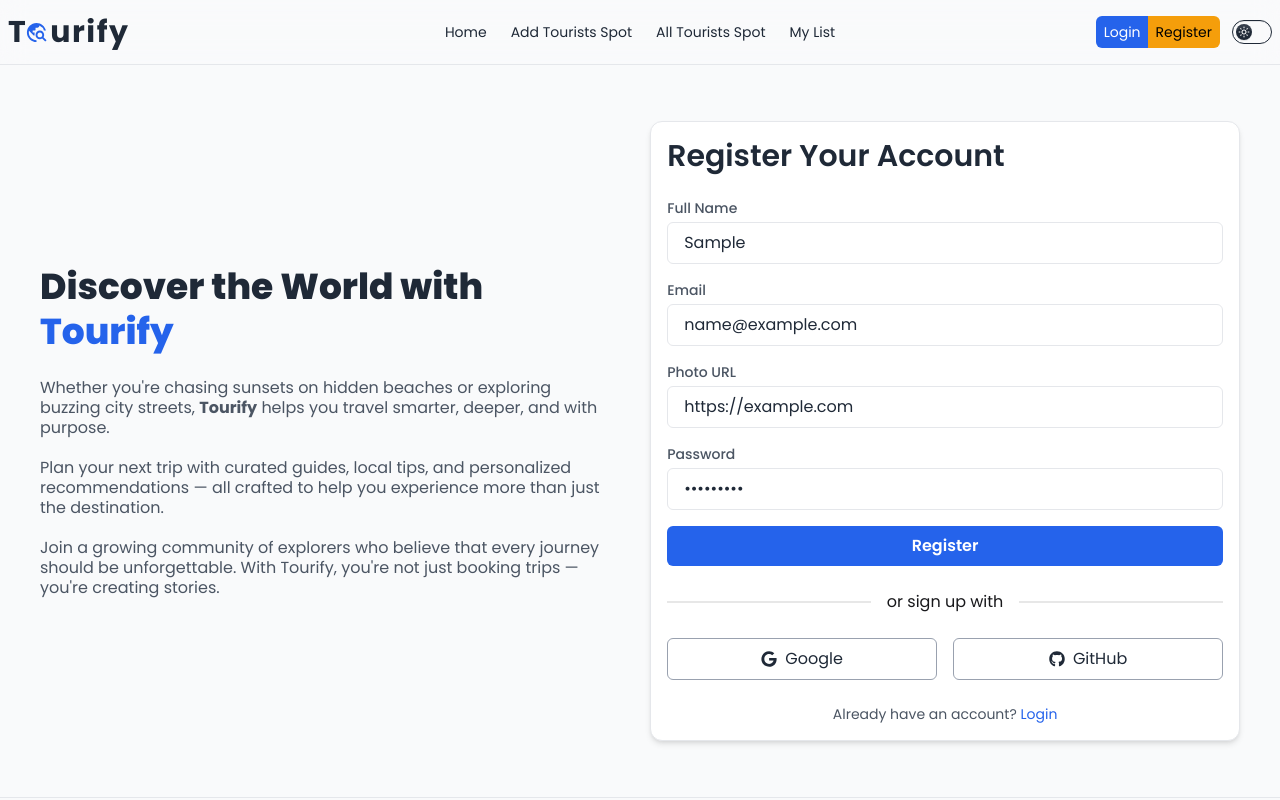
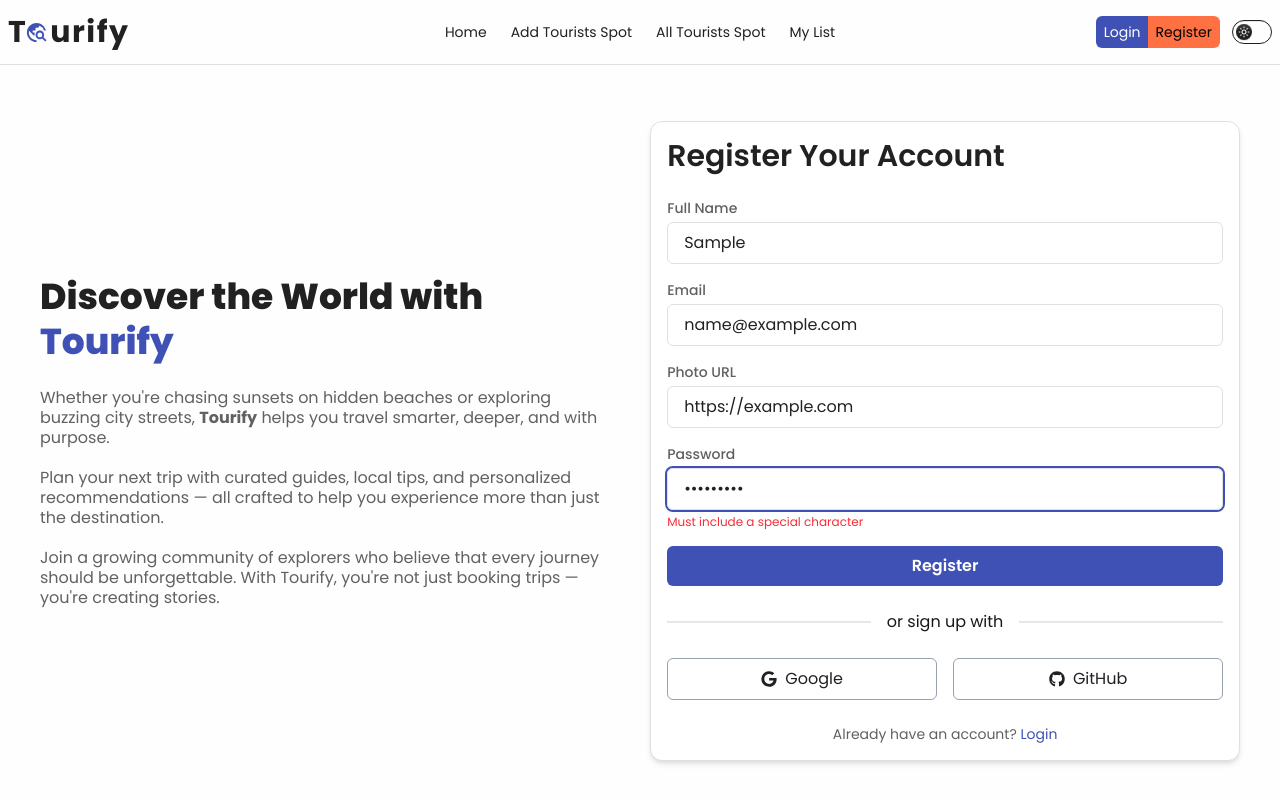
Before and after one commit to utsomondal/tourify-client, a React (Vite) app: page /register in a window 1280 px wide. Both pictures are taken after typing "Sample", "name@example.com", "https://example.com", "Sample123" into the empty fields and a click on the button "Register". Shown: the top 800 px of the page. Built offline with nearby package versions, Linux system fonts and the light colour scheme.

Commit message:
react form hook added, firebase env setup, applied form validation or register page

```diff
--- a/package.json
+++ b/package.json
@@ -15,6 +15,7 @@
     "firebase": "^12.0.0",
     "react": "^19.1.0",
     "react-dom": "^19.1.0",
+    "react-hook-form": "^7.62.0",
     "react-icons": "^5.5.0",
     "react-router": "^7.6.3",
     "sweetalert2": "^11.22.2",
--- a/src/Firebase/firebase.init.js
+++ b/src/Firebase/firebase.init.js
@@ -1,17 +1,19 @@
-// Import the functions you need from the SDKs you need
 import { initializeApp } from "firebase/app";
-// TODO: Add SDKs for Firebase products that you want to use
-// https://firebase.google.com/docs/web/setup#available-libraries
+import { getAuth } from "firebase/auth";
 
-// Your web app's Firebase configuration
 const firebaseConfig = {
-  apiKey: "AIzaSyAIv1EoaBvcIpbtDb3guOk39yld5vC9oLg",
-  authDomain: "tourify-c7618.firebaseapp.com",
-  projectId: "tourify-c7618",
-  storageBucket: "tourify-c7618.firebasestorage.app",
-  messagingSenderId: "615624376790",
-  appId: "1:615624376790:web:7df37b348ce1a55931a477"
+  apiKey: import.meta.env.VITE_FIREBASE_API_KEY,
+  authDomain: import.meta.env.VITE_FIREBASE_AUTH_DOMAIN,
+  projectId: import.meta.env.VITE_FIREBASE_PROJECT_ID,
+  storageBucket: import.meta.env.VITE_FIREBASE_STORAGE_BUCKET,
+  messagingSenderId: import.meta.env.VITE_FIREBASE_MESSAGING_SENDER_ID,
+  appId: import.meta.env.VITE_FIREBASE_APP_ID,
 };
 
 // Initialize Firebase
 const app = initializeApp(firebaseConfig);
+
+// Initialize Firebase Auth
+const auth = getAuth(app);
+
+export default auth;
--- a/src/Pages/RegisterPage.jsx
+++ b/src/Pages/RegisterPage.jsx
@@ -1,36 +1,19 @@
-import { useState } from "react";
 import { Link } from "react-router";
 import { FaGoogle, FaGithub } from "react-icons/fa";
+import { useForm } from "react-hook-form";
 
 const RegisterPage = () => {
-  const [error, setError] = useState("");
+  const {
+    register,
+    handleSubmit,
+    formState: { errors },
+    reset,
+  } = useForm();
 
-  const handleSubmit = (e) => {
-    e.preventDefault();
-
-    const form = e.target;
-    const name = form.name.value.trim();
-    const email = form.email.value.trim();
-    const photoURL = form.photoURL.value.trim();
-    const password = form.password.value;
-
-    // Password validation
-    const isValidPassword =
-      /[A-Z]/.test(password) && /[a-z]/.test(password) && password.length >= 6;
-
-    if (!isValidPassword) {
-      setError(
-        "Password must be at least 6 characters, contain an uppercase and a lowercase letter."
-      );
-      return;
-    }
-
-    setError("");
-
-    // Form data object
-    const userData = { name, email, photoURL, password };
-    console.log("Registering User:", userData);
-    // TODO: Call your registration API here
+  const onSubmit = (data) => {
+    console.log("Registering User", data);
+    // send data to backend
+    reset();
   };
 
   return (
@@ -65,7 +48,7 @@ const RegisterPage = () => {
             Register Your Account
           </h2>
 
-          <form onSubmit={handleSubmit} className="space-y-4" noValidate>
+          <form onSubmit={handleSubmit(onSubmit)} className="space-y-4">
             {/* Name */}
             <div>
               <label
@@ -76,12 +59,17 @@ const RegisterPage = () => {
               </label>
               <input
                 id="name"
-                name="name"
+                {...register("fullname", { required: "Full Name is Required" })}
                 type="text"
                 placeholder="John Doe"
                 required
                 className="w-full mt-1 px-4 py-2 border rounded-md bg-transparent border-lm-border dark:border-dm-border text-lm-text-primary dark:text-dm-text-primary focus:outline-none focus:ring-2 focus:ring-lm-primary dark:focus:ring-dm-primary"
               />
+              {errors.fullname && (
+                <p className="text-red-500 text-xs mt-1">
+                  {errors.fullname.message}
+                </p>
+              )}
             </div>
 
             {/* Email */}
@@ -94,12 +82,23 @@ const RegisterPage = () => {
               </label>
               <input
                 id="email"
-                name="email"
+                {...register("email", {
+                  required: "Email is required",
+                  pattern: {
+                    value: /^\S+@\S+$/i,
+                    message: "Invalid email address",
+                  },
+                })}
                 type="email"
+                required
                 placeholder="example@email.com"
-                required
                 className="w-full mt-1 px-4 py-2 border rounded-md bg-transparent border-lm-border dark:border-dm-border text-lm-text-primary dark:text-dm-text-primary focus:outline-none focus:ring-2 focus:ring-lm-primary dark:focus:ring-dm-primary"
               />
+              {errors.email && (
+                <p className="text-red-500 text-xs mt-1">
+                  {errors.email.message}
+                </p>
+              )}
             </div>
 
             {/* Photo URL */}
@@ -112,7 +111,7 @@ const RegisterPage = () => {
               </label>
               <input
                 id="photoURL"
-                name="photoURL"
+                {...register("photoURL")}
                 type="url"
                 placeholder="https://example.com/photo.jpg"
                 className="w-full mt-1 px-4 py-2 border rounded-md bg-transparent border-lm-border dark:border-dm-border text-lm-text-primary dark:text-dm-text-primary focus:outline-none focus:ring-2 focus:ring-lm-primary dark:focus:ring-dm-primary"
@@ -129,13 +128,32 @@ const RegisterPage = () => {
               </label>
               <input
                 id="password"
-                name="password"
+                {...register("password", {
+                  required: "Password is required",
+                  minLength: {
+                    value: 6,
+                    message: "Password must be at least 6 characters",
+                  },
+                  validate: {
+                    hasUpperCase: (value) =>
+                      /[A-Z]/.test(value) || "Must include an uppercase letter",
+                    hasNumber: (value) =>
+                      /[0-9]/.test(value) || "Must include a number",
+                    hasSpecialChar: (value) =>
+                      /[^A-Za-z0-9]/.test(value) ||
+                      "Must include a special character",
+                  },
+                })}
                 type="password"
                 placeholder="••••••••"
                 required
                 className="w-full mt-1 px-4 py-2 border rounded-md bg-transparent border-lm-border dark:border-dm-border text-lm-text-primary dark:text-dm-text-primary focus:outline-none focus:ring-2 focus:ring-lm-primary dark:focus:ring-dm-primary"
               />
-              {error && <p className="text-red-500 text-sm mt-1">{error}</p>}
+              {errors.password && (
+                <p className="text-red-500 text-xs mt-1">
+                  {errors.password.message}
+                </p>
+              )}
             </div>
 
             {/* Submit Button */}
--- a/src/index.css
+++ b/src/index.css
@@ -29,51 +29,52 @@
     }
   }
 
-  /*For Light mode */
+  /* For Light Mode */
 /* Primary */
-  --color-lm-primary: #2563eb;
-  --color-lm-primary-hover: #1d4ed8;
-  --color-lm-primary-focus: #1e40af;
+--color-lm-primary: #3f51b5;
+--color-lm-primary-hover: #303f9f;
+--color-lm-primary-focus: #1a237e;
 
 /* Accent */
-  --color-lm-accent: #f59e0b;
-  --color-lm-accent-hover: #d97706;
-  --color-lm-accent-focus: #b45309;
+--color-lm-accent: #ff7043;
+--color-lm-accent-hover: #f4511e;
+--color-lm-accent-focus: #bf360c;
 
 /* Success */
-  --color-lm-success: #10b981;
-  --color-lm-success-hover: #059669;
-  --color-lm-success-focus: #047857;
+--color-lm-success: #26a69a;
+--color-lm-success-hover: #1e857d;
+--color-lm-success-focus: #16635e;
 
 /* Neutral */
-  --color-lm-text-primary: #1f2937;
-  --color-lm-text-secondary: #4b5563;
-  --color-lm-background: #f9fafb;
+--color-lm-text-primary: #212121;
+--color-lm-text-secondary: #616161;
+--color-lm-background: #fefefe;
 --color-lm-surface: #ffffff;
-  --color-lm-border: #e5e7eb;
+--color-lm-border: #e0e0e0;
 
-  /*For Dark mode */
+
+/* For Dark Mode */
 /* Primary */
-  --color-dm-primary: #3b82f6;
-  --color-dm-primary-hover: #60a5fa;
-  --color-dm-primary-focus: #93c5fd;
+--color-dm-primary: #64b5f6;
+--color-dm-primary-hover: #42a5f5;
+--color-dm-primary-focus: #90caf9;
 
 /* Accent */
-  --color-dm-accent: #fbbf24;
-  --color-dm-accent-hover: #fcd34d;
-  --color-dm-accent-focus: #fde68a;
+--color-dm-accent: #ff8a65;
+--color-dm-accent-hover: #ff7043;
+--color-dm-accent-focus: #ff5722;
 
 /* Success */
-  --color-dm-success: #34d399;
-  --color-dm-success-hover: #6ee7b7;
-  --color-dm-success-focus: #a7f3d0;
+--color-dm-success: #4db6ac;
+--color-dm-success-hover: #26a69a;
+--color-dm-success-focus: #00796b;
 
 /* Neutral */
-  --color-dm-text-primary: #f9fafb;
-  --color-dm-text-secondary: #d1d5db;
-  --color-dm-background: #111827;
-  --color-dm-surface: #1f2937;
-  --color-dm-border: #374151;
+--color-dm-text-primary: #f5f5f5;
+--color-dm-text-secondary: #bdbdbd;
+--color-dm-background: #121212;
+--color-dm-surface: #1e1e1e;
+--color-dm-border: #2c2c2c;
 }
 
 .login-btn {
```
Also changed, not shown: 2 other files (tests, documents, lock files or other folders). Lines whose indentation alone changed are shown as unchanged.
